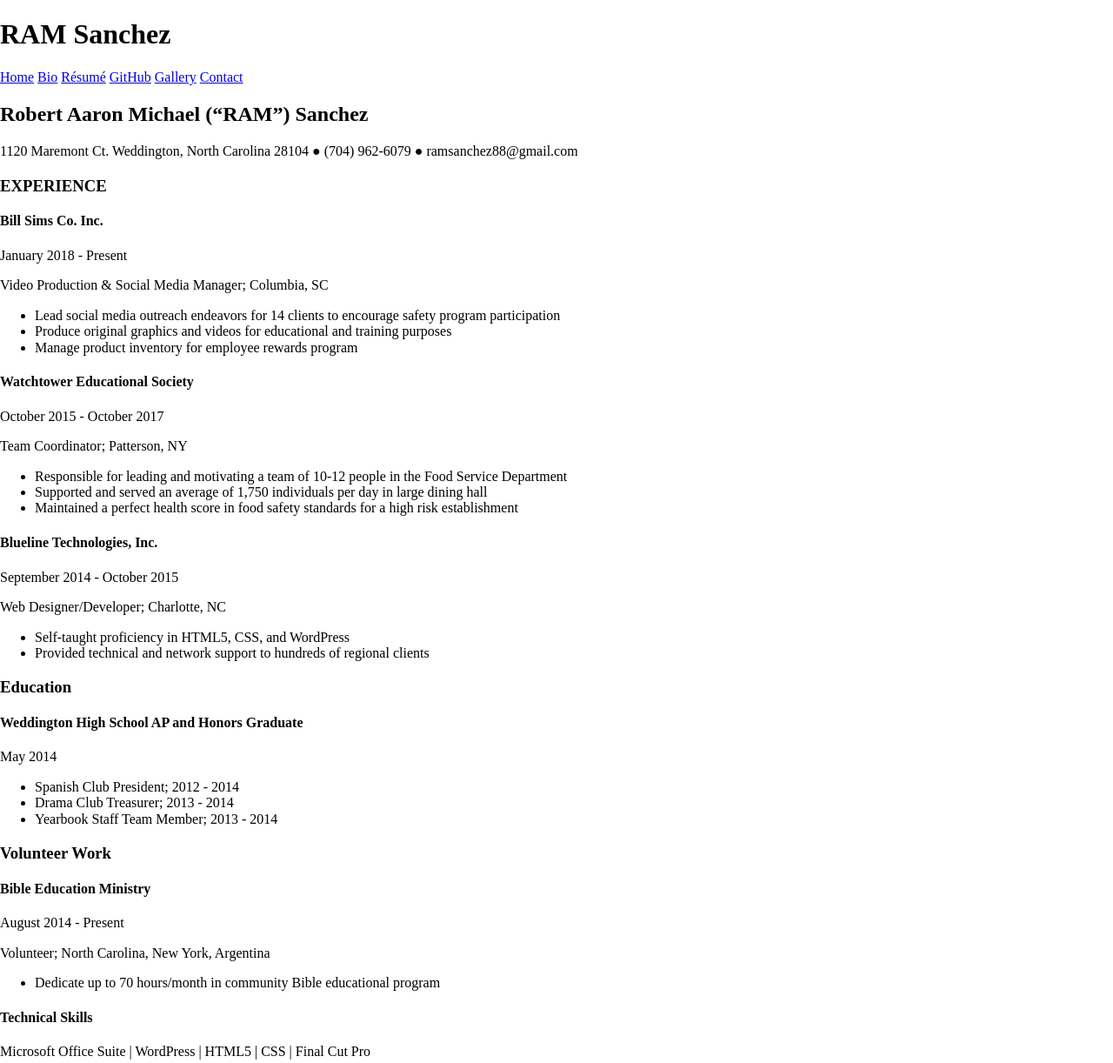
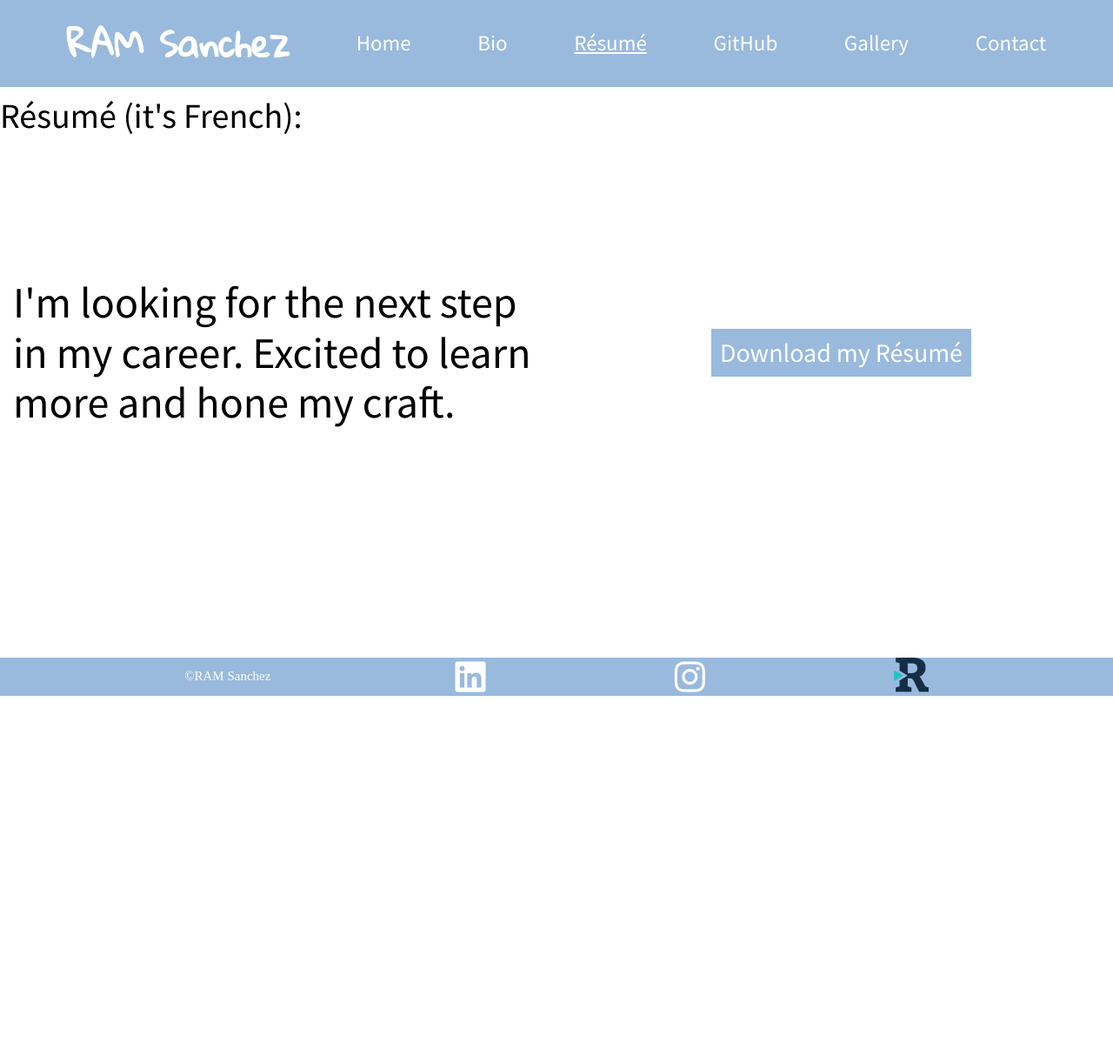
Before and after one commit to ramsanchez96/PortfolioProject, a plain HTML site: page resume.html in a window 1280 px wide. Shown: the top 1222 px of the page at 87% size. After the commit the page ends 800 px from the top, so only its background shows below. Drawn offline with nearby package versions, Linux system fonts and the light colour scheme; files that its build step writes are made by us from their sources.

Commit message:
adding refactored resume page

```diff
--- a/css/input.scss
+++ b/css/input.scss
@@ -114,6 +114,7 @@ $sourceSansPro: "Source Sans Pro", sans-serif;
       color: $secondaryColor;
       text-decoration: none;
       padding: 10px;
+      font-family: $sourceSansPro;
     }
 
     a:hover {
@@ -181,3 +182,53 @@ footer {
     }
   }
 }
+
+//RESUME
+
+.resume__heading {
+    margin: 10px auto auto auto;
+    font-size: 40px;
+    font-family: $sourceSansPro;
+    font-weight: 100;
+}
+
+.mainResume {
+  display: flex;
+  width: 100%;
+  height: 500px;
+
+  .mainResume__p {
+    width: 50%;
+    display: flex;
+    justify-content: center;
+    align-items: center;
+    padding: 15px;
+
+    p {
+      font-size: 50px;
+      font-family: $sourceSansPro;
+    }
+  }
+
+  .mainResume__button {
+    width: 50%;
+    display: flex;
+    justify-content: center;
+    align-items: center;
+
+    a {
+      background-color: $primaryColor;
+      color: $secondaryColor;
+      text-decoration: none;
+      padding: 10px;
+      font-size: 30px;
+      font-family: $sourceSansPro;
+    }
+  }
+}
+
+.resume__footer {
+    position: absolute;
+    bottom: 0;
+    width: 100%;
+}
--- a/resume.html
+++ b/resume.html
@@ -1,106 +1,73 @@
 <!DOCTYPE html>
 
 <html lang="en">
+
 <head>
     <meta charset="utf-8">
     <title>RAM Sanchez</title>
-        <link rel="stylesheet" href="https://use.fontawesome.com/releases/v5.1.0/css/all.css" integrity="sha384-lKuwvrZot6UHsBSfcMvOkWwlCMgc0TaWr+30HWe3a4ltaBwTZhyTEggF5tJv8tbt" crossorigin="anonymous">
-        <link href="https://fonts.googleapis.com/css?family=Arimo" rel="stylesheet">
+    <meta name="viewport" content="width=device-width, initial-scale=1">
+    <link rel="stylesheet" href="https://use.fontawesome.com/releases/v5.1.0/css/all.css" integrity="sha384-lKuwvrZot6UHsBSfcMvOkWwlCMgc0TaWr+30HWe3a4ltaBwTZhyTEggF5tJv8tbt"
+        crossorigin="anonymous">
+    <link href="https://fonts.googleapis.com/css?family=Gloria+Hallelujah|Source+Sans+Pro" rel="stylesheet">
     <link rel="stylesheet" href="css/normalize.css">
-        <link rel="stylesheet" href="css/styles.css">
+    <link rel="stylesheet" href="css/output.css">
 </head>
 
 <body>
-        <header>
-            <nav>
-                <h1>RAM Sanchez</h1>
+    <header class="header">
+        <nav class="header__nav">
+            <ul class="nav__ul">
+                <li>
+                    <a href="#">
+                        <h1 class="ul--headingOne">RAM Sanchez</h1>
+                    </a>
+                </li>
+                <li>
                     <a href="index.html">Home</a>
+                </li>
+                <li>
                     <a href="bio.html">Bio</a>
-                <a href="resume.html" class="selected">Résumé</a>
+                </li>
+                <li>
+                    <a href="#" class="selected">Résumé</a>
+                </li>
+                <li>
                     <a href="github.html">GitHub</a>
+                </li>
+                <li>
                     <a href="gallery.html">Gallery</a>
+                </li>
+                <li>
                     <a href="contact.html">Contact</a>
+                </li>
+            </ul>
         </nav>
     </header>
 
+    <h2 class="resume__heading">Résumé (it's French):</h2>
+
     <main class="mainResume">
-
-            <section class="mainResume__heading">
-                <h2>Robert Aaron Michael (“RAM”) Sanchez</h2>
-                <p>1120 Maremont Ct. Weddington, North Carolina 28104 ● (704) 962-6079 ● ramsanchez88@gmail.com</p>
+        <section class="mainResume__p">
+            <p>I'm looking for the next step in my career. Excited to learn more and hone my craft.</p>
         </section>
-
-            <section>
-                <h3 class="resumeHeading3">EXPERIENCE</h3>
-                <h4 class="resumeHeading4">Bill Sims Co. Inc.</h5>
-                <p>January 2018 - Present</p>
-                <p>Video Production &amp; Social Media Manager; Columbia, SC</p>
-                <ul>
-                    <li>Lead social media outreach endeavors for 14 clients to encourage safety program participation</li>
-                    <li>Produce original graphics and videos for educational and training purposes</li>
-                    <li>Manage product inventory for employee rewards program</li>
-                </ul>
+        <section class="mainResume__button">
+            <a href="RAMSanchez-Resume-2018-10.pdf" download>Download my Résumé</a>
         </section>
-
-            <setion>
-                <h4 class="resumeHeading4">Watchtower Educational Society</h5>
-                <p>October 2015 - October 2017</p>
-                <p>Team Coordinator; Patterson, NY</p>
-                <ul>
-                    <li>Responsible for leading and motivating a team of 10-12 people in the Food Service Department</li>
-                    <li>Supported and served an average of 1,750 individuals per day in large dining hall</li>
-                    <li>Maintained a perfect health score in food safety standards for a high risk establishment</li>
-                </ul>
-            </setion>
-
-            <section>
-                <h4 class="resumeHeading4">Blueline Technologies, Inc.</h5>
-                <p>September 2014 - October 2015</p>
-                <p>Web Designer/Developer; Charlotte, NC</p>
-                <ul>
-                    <li>Self-taught proficiency in HTML5, CSS, and WordPress</li>
-                    <li>Provided technical and network support to hundreds of regional clients</li>
-                </ul>
-            </section>
-
-            <section>
-                <h3 class="resumeHeading3">Education</h3>
-                <h4 class="resumeHeading4">Weddington High School AP and Honors Graduate</h5>
-                <p>May 2014</p>
-                <ul>
-                    <li>Spanish Club President; 2012 - 2014</li>
-                    <li>Drama Club Treasurer; 2013 - 2014</li>
-                    <li>Yearbook Staff Team Member; 2013 - 2014</li>
-                </ul>
-            </section>
-
-            <section>
-                <h3 class="resumeHeading3">Volunteer Work</h3>
-                <h4 class="resumeHeading4">Bible Education Ministry</h4>
-                <p>August 2014 - Present</p>
-                <p>Volunteer; North Carolina, New York, Argentina</p>
-                <ul>
-                    <li>Dedicate up to 70 hours/month in community Bible educational program</li>
-                </ul>
-            </section>
-
-            <section>
-                <h4>Technical Skills</h4> <!--List-->
-                <p>Microsoft Office Suite | WordPress | HTML5 | CSS | Final Cut Pro</p>
-            </section>
-
-            <div class="buttonWrapper">
-                <a href="RAM_Sanchez_Résumé-2018.pdf" download class="resumeButton">Download My Résumé</a>
-            </div>
-
     </main>
 
-        <footer>
+    <footer class="resume__footer">
         <small>&copy;RAM Sanchez</small>
-            <a href="https://www.linkedin.com/in/ram-sanchez-0a5028168/"><i class="fab fa-linkedin"></i></a>
-            <a href="https://www.instagram.com/ramsanchez96/"><i class="fab fa-instagram"></i></a>
-            <a href="https://www.roadtohire.org/"><img src="img/roadtohirelogo.png" alt="This is the logo and clickable button for Road to Hire's website" class="r2hlogo"></a>
+        <a href="https://www.linkedin.com/in/ram-sanchez-0a5028168/" aria-label="This is a link to RAM's linkedin">
+            <i class="fab fa-linkedin"></i>
+        </a>
+        <a href="https://www.instagram.com/ramsanchez96/" aria-label="This is a link to RAM's instagram">
+            <i class="fab fa-instagram"></i>
+        </a>
+        <a href="https://www.roadtohire.org/">
+            <img src="img/roadtohirelogo.png" alt="This is the logo and clickable button for Road to Hire's website" class="r2hlogo">
+        </a>
     </footer>
 
 </body>
+
 </html>
```
Also changed, not shown: css/output.css, 1 other file. Lines whose indentation alone changed are shown as unchanged.
